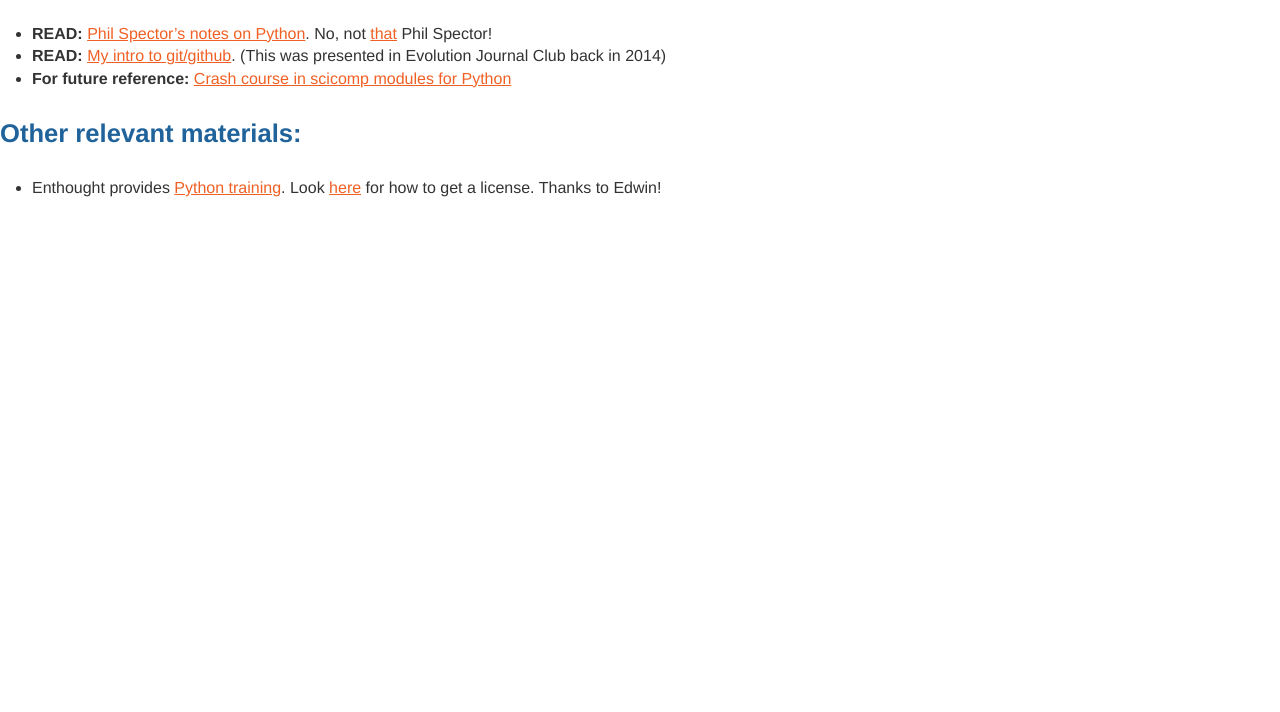
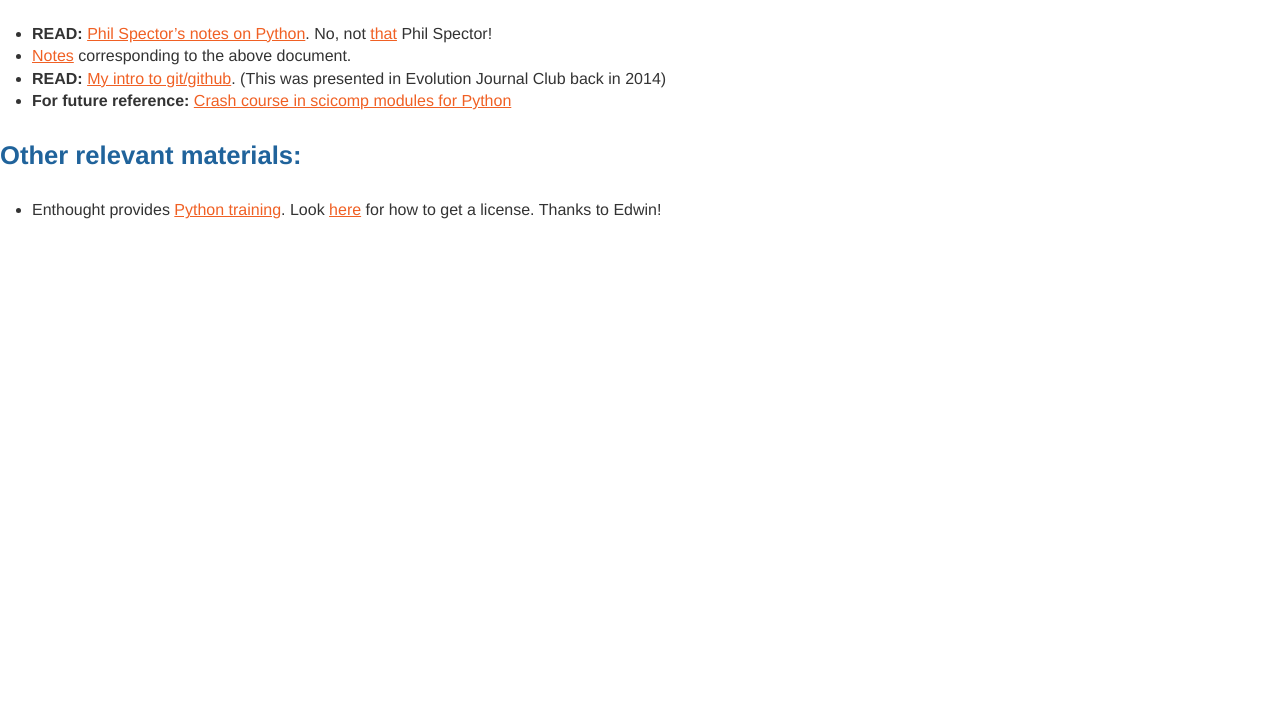
Before and after one commit to ThorntonLab/AdvancedInformatics2017, a plain HTML site: page materials/week1.html in a window 1280 px wide. Shown: the part 88-800 px from the top of the page. Drawn offline with Linux system fonts and the light colour scheme; files that its build step writes are made by us from their sources.

Commit message:
link to pdf notes on Python

```diff
--- a/materials/week1.html
+++ b/materials/week1.html
@@ -12,6 +12,7 @@
 <h1 id="week-1-materials">Week 1 materials</h1>
 <ul>
 <li><strong>READ:</strong> <a href="https://www.stat.berkeley.edu/~spector/python">Phil Spector’s notes on Python</a>. No, not <a href="https://en.wikipedia.org/wiki/Phil_Spector">that</a> Phil Spector!</li>
+<li><a href="https://www.stat.berkeley.edu/~spector/pythonslides.pdf">Notes</a> corresponding to the above document.</li>
 <li><strong>READ:</strong> <a href="https://github.com/ThorntonLab/intro2github">My intro to git/github</a>. (This was presented in Evolution Journal Club back in 2014)</li>
 <li><strong>For future reference:</strong> <a href="https://anonimops.de/PythonCrash/PythonNumpy.pdf">Crash course in scicomp modules for Python</a></li>
 </ul>
```
Also changed, not shown: 1 other file.
